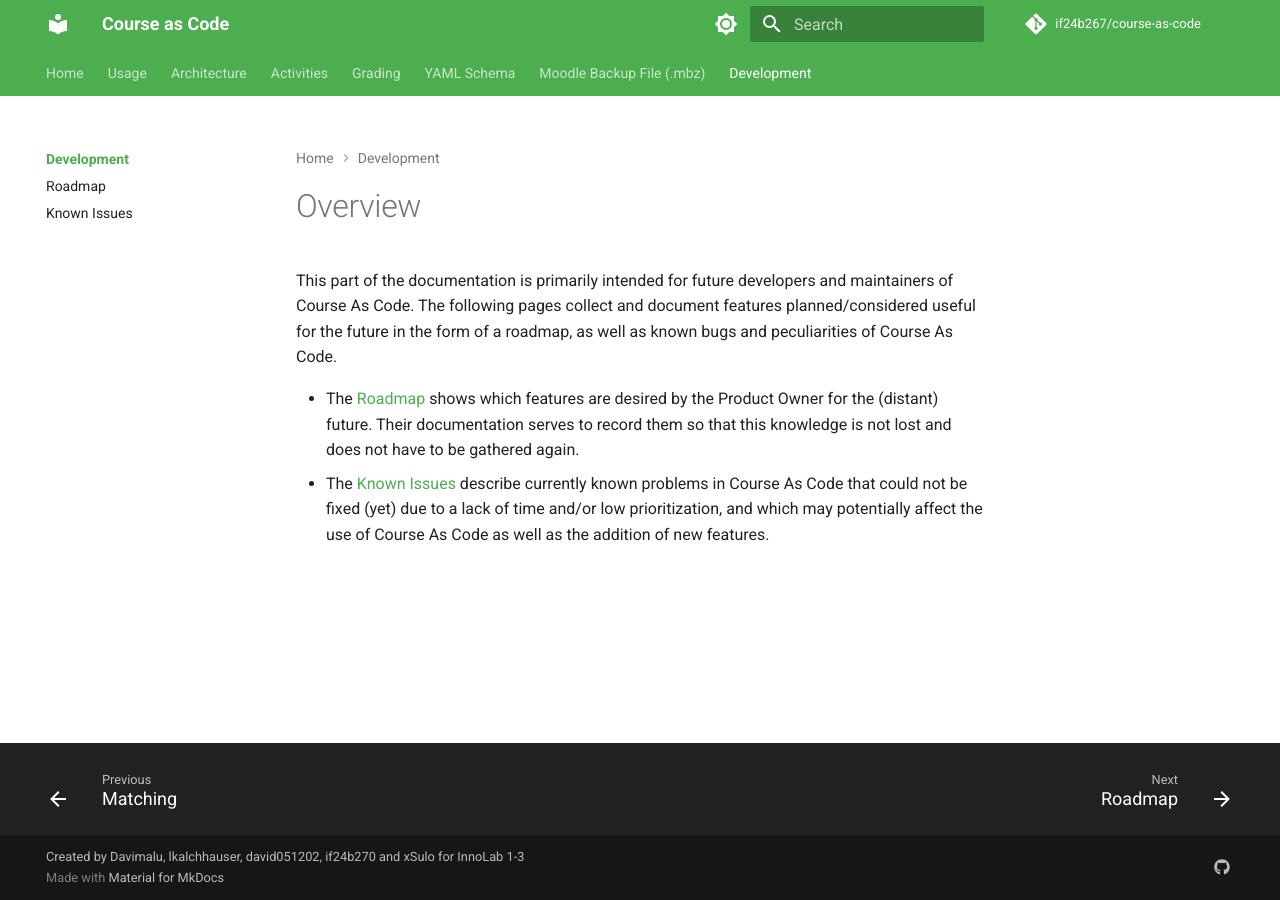
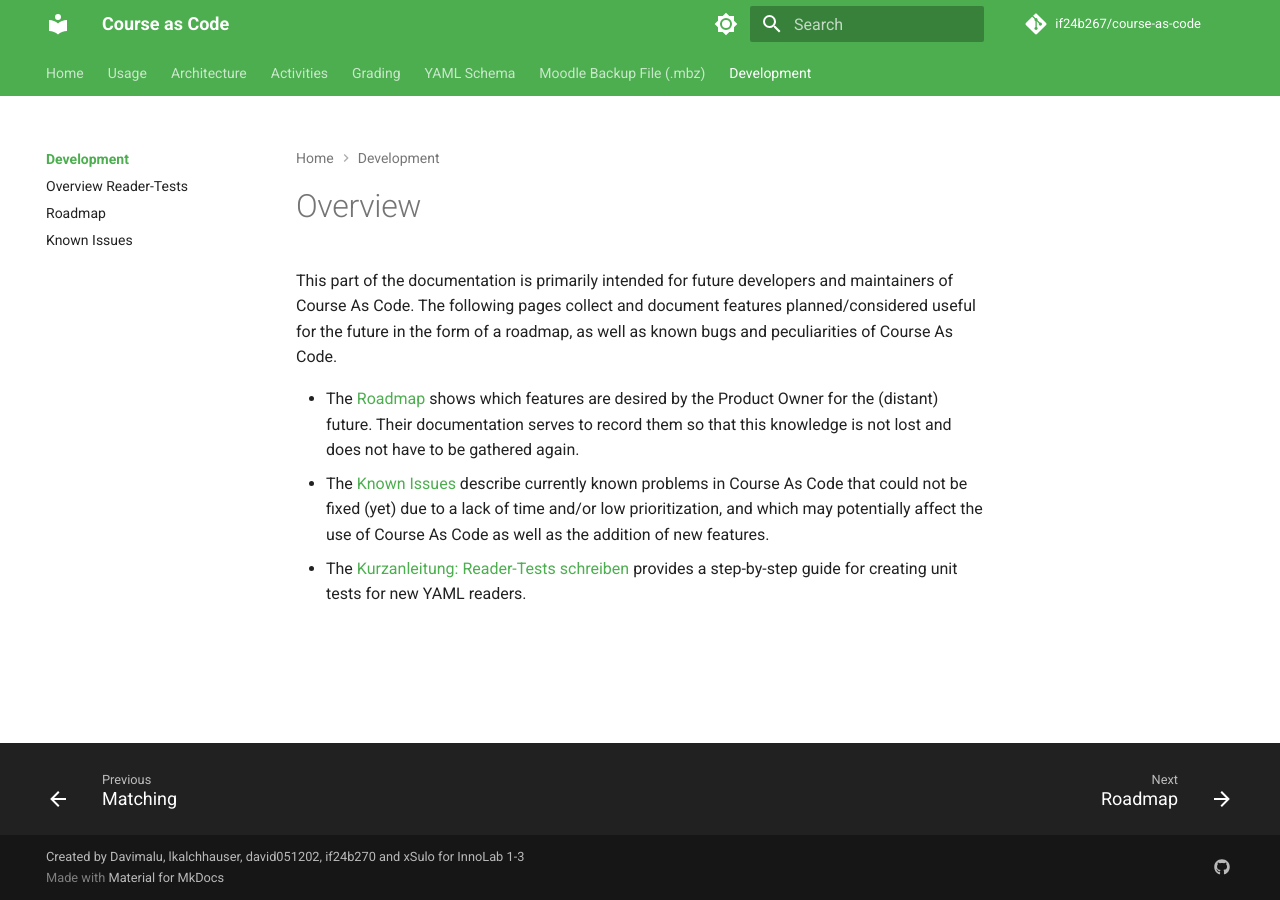
Before and after one commit to if24b267/course-as-code, an MkDocs documentation site: the page built from Documentation/MkDocs/docs/Development/index.md, in a window 1280 px wide. Built offline with MkDocs 1.6.1 and Material for MkDocs 9.7.7, drawn with Linux system fonts in a browser that asks for light colours; comment, search, counter and statistics services are not loaded.

Commit message:
Reader-Tests Documentation

```diff
--- a/Documentation/MkDocs/docs/Development/index.md
+++ b/Documentation/MkDocs/docs/Development/index.md
@@ -2,3 +2,4 @@
 
 - The [Roadmap](./Roadmap.md) shows which features are desired by the Product Owner for the (distant) future. Their documentation serves to record them so that this knowledge is not lost and does not have to be gathered again.
 - The [Known Issues](Known_Issues.md) describe currently known problems in Course As Code that could not be fixed (yet) due to a lack of time and/or low prioritization, and which may potentially affect the use of Course As Code as well as the addition of new features.
+- The [Kurzanleitung: Reader-Tests schreiben](./Overview_Reader-Tests.md) provides a step-by-step guide for creating unit tests for new YAML readers.
--- a/Documentation/MkDocs/mkdocs.yml
+++ b/Documentation/MkDocs/mkdocs.yml
@@ -130,5 +130,6 @@
         - Matching: MoodleBackupFile/QuestionTypes/DragAndDropText.md
   - Development:
       - Overview: Development/index.md
+      - Overview Reader-Tests: Development/Writing_Reader_Tests.md
       - Roadmap: Development/Roadmap.md
       - Known Issues: Development/Known_Issues.md
```
